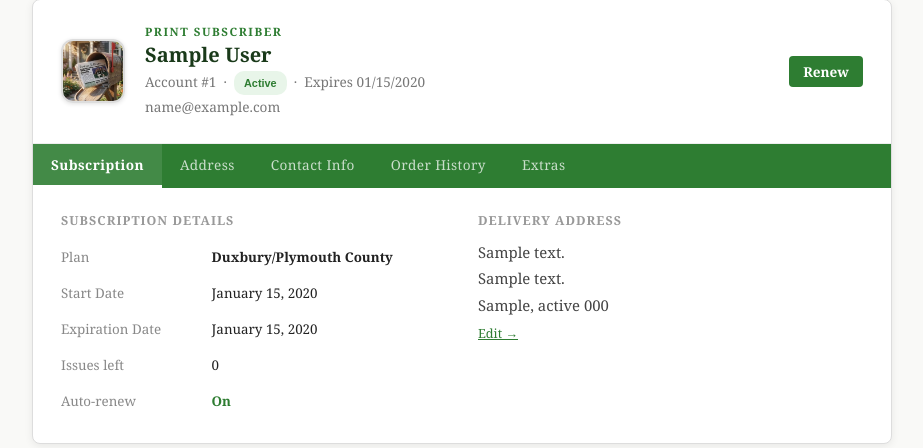
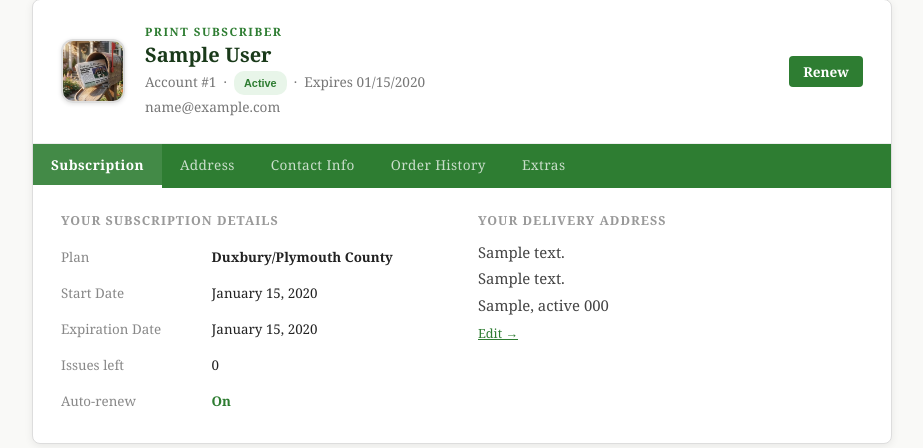
Before and after one commit to clipper-circ/clipper-circ, a Flask app: page /account in a window 1280 px wide. Shown: the part 500-948 px from the top of the page, without its empty margins (178-1101 px from the left). Run offline with Flask 3, Linux system fonts and the light colour scheme; the visitor is signed in with stand-in values (Sample User, id 1); tables that the repository leaves empty hold one stand-in row (values such as "Sample post"); some libraries are stand-ins or nearby versions.

Commit message:
Add 'Your' prefix to Subscription Details and Delivery Address headings

```diff
--- a/portal/templates/account.html
+++ b/portal/templates/account.html
@@ -97,7 +97,7 @@
     {% endif %}
     <div style="display:flex;gap:32px;flex-wrap:wrap;">
       <div style="flex:1;min-width:200px;">
-        <div style="font-size:0.78em;font-weight:700;color:#999;text-transform:uppercase;letter-spacing:1px;margin-bottom:10px;">Subscription Details</div>
+        <div style="font-size:0.78em;font-weight:700;color:#999;text-transform:uppercase;letter-spacing:1px;margin-bottom:10px;">Your Subscription Details</div>
         <table style="font-size:0.93em;">
           <tr><td style="color:#888;padding:5px 0;border:none;padding-right:16px;">Plan</td><td style="border:none;font-weight:700;">{{ plan_label }}</td></tr>
           <tr><td style="color:#888;padding:5px 0;border:none;padding-right:16px;">Start Date</td><td style="border:none;">{{ subscriber.start_date.strftime('%B %d, %Y') if subscriber.start_date else '—' }}</td></tr>
@@ -112,7 +112,7 @@
         </table>
       </div>
       <div style="flex:1;min-width:200px;">
-        <div style="font-size:0.78em;font-weight:700;color:#999;text-transform:uppercase;letter-spacing:1px;margin-bottom:10px;">Delivery Address</div>
+        <div style="font-size:0.78em;font-weight:700;color:#999;text-transform:uppercase;letter-spacing:1px;margin-bottom:10px;">Your Delivery Address</div>
         <div style="font-size:0.93em;line-height:1.8;color:#444;">
           {{ subscriber.address1 }}<br>
           {% if subscriber.address2 %}{{ subscriber.address2 }}<br>{% endif %}
```
